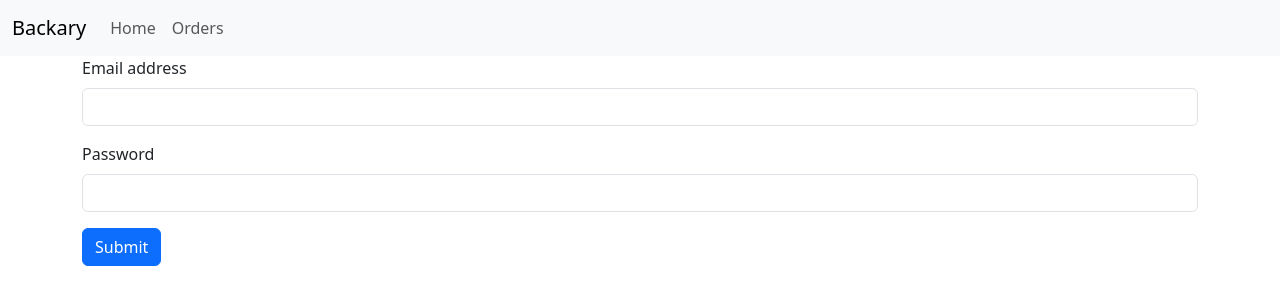
After one commit to gstgusts/bakery, a Flask app: template templates/login.html in a window 1280 px wide. The commit adds this page. Shown: the top 305 px of the page. Run offline with Flask 3, Linux system fonts and the light colour scheme; the template is opened without the code that fills it, so the values that code supplies are empty.

Commit message:
Profile page added and login

```diff
--- a/app.py
+++ b/app.py
@@ -1,21 +1,21 @@
-from flask import Flask, redirect, url_for, render_template
+from flask import Flask, redirect, url_for, render_template, request
 
 app = Flask(__name__)
 
 
 @app.route('/')
-def hello_world():  # put application's code here
-    return render_template("home.html")
+def home():  # put application's code here
+    return render_template('home.html')
 
 
 @app.route('/orders')
 def order():
-    return render_template("orders.html", number_of_orders=3, orders=["121234", "345643563", "346345634r56"])
+    return render_template('orders.html', number_of_orders=3, orders=['121234', '345643563', '346345634r56'])
 
 
 @app.route('/orders/<orderid>')
 def order_by_id(orderid):
-    return render_template("order_details.html", order_id=orderid)
+    return render_template('order_details.html', order_id=orderid)
 
 
 @app.route('/<name>')
@@ -25,9 +25,28 @@ def user(name):
 
 @app.route('/admin')
 def admin():
-    # return redirect(url_for("hello_world"))
-    return redirect(url_for("user", name="Admin2"))
+    # return redirect(url_for('hello_world'))
+    return redirect(url_for('user', name='Admin2'))
+
+
+@app.route('/login', methods=['GET', 'POST'])
+def login():
+    if request.method == 'POST':
+        username = request.form['email']
+        password = request.form['pwd']
+
+        if password != 'abc123':
+            return redirect(url_for('login'))
+
+        return render_template('profile.html', user=username)
+    else:
+        return render_template('login.html')
+
+
+@app.route('/profile')
+def profile():
+    return render_template('profile.html')
 
 
 if __name__ == '__main__':
-    app.run()
+    app.run(debug=True)
--- a/templates/base.html
+++ b/templates/base.html
@@ -25,8 +25,9 @@
         </div>
       </div>
     </nav>
+    <div class="container">
         {% block content %}{% endblock %}
-
+    </div>
 <script src="https://cdn.jsdelivr.net/npm/bootstrap@5.3.8/dist/js/bootstrap.bundle.min.js" integrity="sha384-FKyoEForCGlyvwx9Hj09JcYn3nv7wiPVlz7YYwJrWVcXK/BmnVDxM+D2scQbITxI" crossorigin="anonymous"></script>
 </body>
 </html>
--- /dev/null
+++ b/templates/login.html
@@ -0,0 +1,15 @@
+{% extends "base.html" %}
+{% block title %}Login{% endblock %}
+{% block content %}
+<form method="post">
+  <div class="mb-3">
+    <label for="exampleInputEmail1" class="form-label">Email address</label>
+    <input type="email" class="form-control" id="exampleInputEmail1" name="email" required>
+  </div>
+  <div class="mb-3">
+    <label for="exampleInputPassword1" class="form-label">Password</label>
+    <input type="password" class="form-control" id="exampleInputPassword1" name="pwd" required>
+  </div>
+  <button type="submit" class="btn btn-primary">Submit</button>
+</form>
+{% endblock %}
--- /dev/null
+++ b/templates/profile.html
@@ -0,0 +1,5 @@
+{% extends "base.html" %}
+{% block title %}Profile{% endblock %}
+{% block content %}
+    <h1>Profile: {{ user }}</h1>
+{% endblock %}
```
Lines whose indentation alone changed are shown as unchanged.
